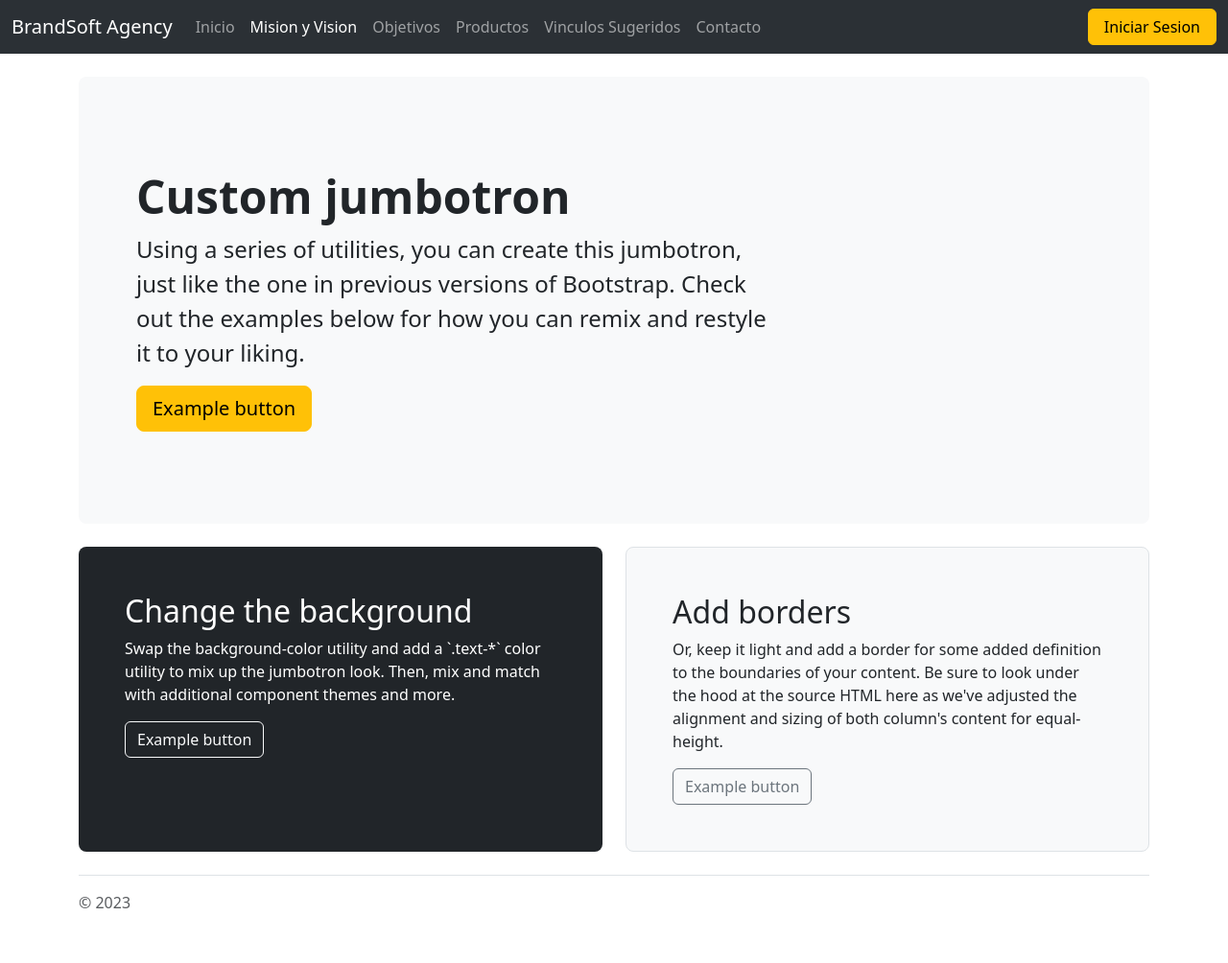
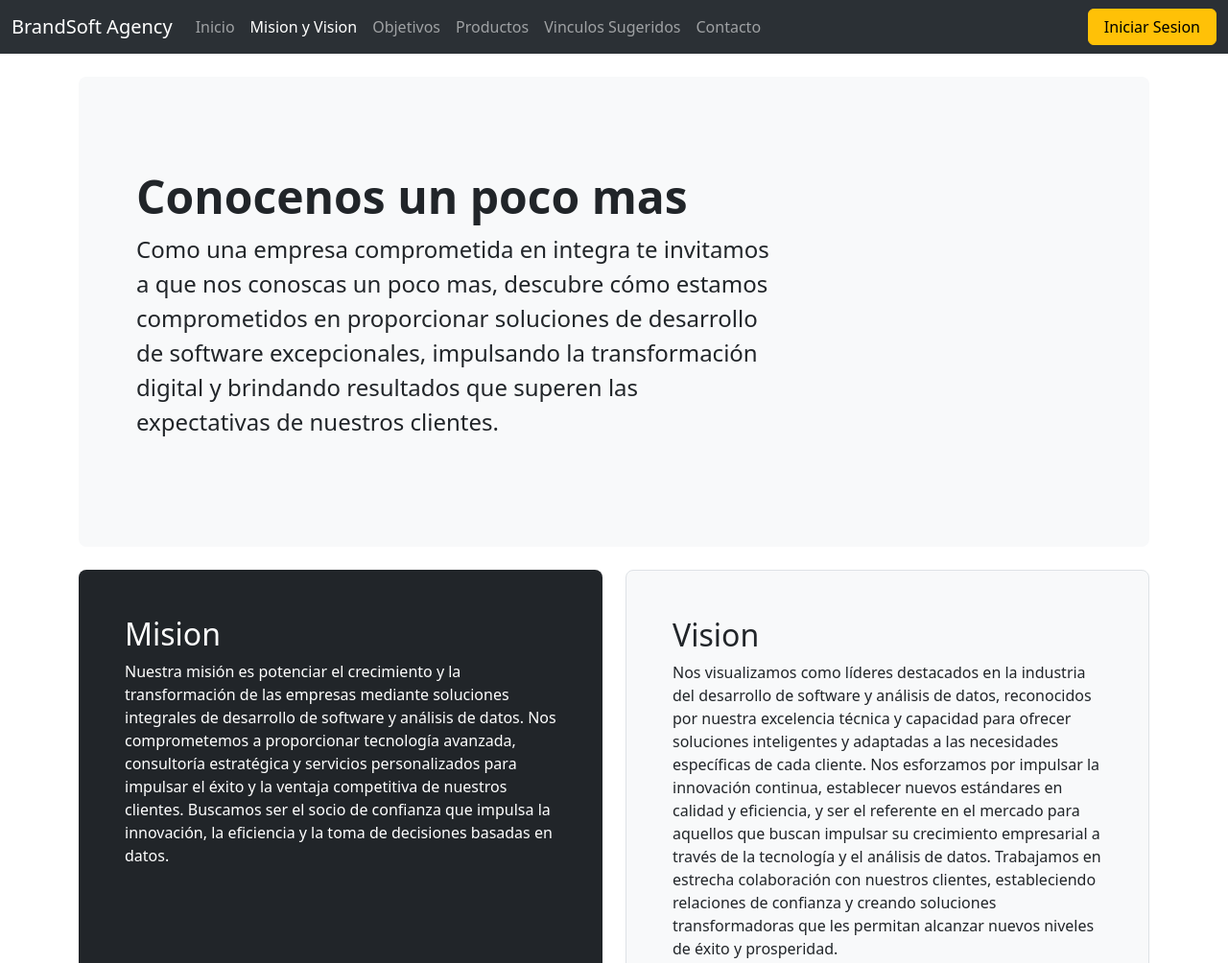
Before and after one commit to esdrasclth/WebPagesBasic_BrandSoft, a plain HTML site: page mision_vision.html in a window 1280 px wide. Shown: the top 1004 px of the page at 96% size. Drawn offline with nearby package versions, Linux system fonts and the light colour scheme.

Commit message:
finanlizando la pg de mision y vision

```diff
--- a/mision_vision.html
+++ b/mision_vision.html
@@ -56,37 +56,25 @@
         <div class="container py-4">
             <div class="p-5 mb-4 bg-body-tertiary rounded-3">
                 <div class="container-fluid py-5">
-                    <h1 class="display-5 fw-bold">Custom jumbotron</h1>
-                    <p class="col-md-8 fs-4">Using a series of utilities, you can create this jumbotron, just like the
-                        one in previous versions of Bootstrap. Check out the examples below for how you can remix and
-                        restyle it to your liking.</p>
-                    <button class="btn btn-warning btn-lg" type="button">Example button</button>
+                    <h1 class="display-5 fw-bold">Conocenos un poco mas</h1>
+                    <p class="col-md-8 fs-4">Como una empresa comprometida en integra te invitamos a que nos conoscas un poco mas, descubre cómo estamos comprometidos en proporcionar soluciones de desarrollo de software excepcionales, impulsando la transformación digital y brindando resultados que superen las expectativas de nuestros clientes.</p>
                 </div>
             </div>
 
             <div class="row align-items-md-stretch">
                 <div class="col-md-6">
                     <div class="h-100 p-5 text-bg-dark rounded-3">
-                        <h2>Change the background</h2>
-                        <p>Swap the background-color utility and add a `.text-*` color utility to mix up the jumbotron
-                            look. Then, mix and match with additional component themes and more.</p>
-                        <button class="btn btn-outline-light" type="button">Example button</button>
+                        <h2>Mision</h2>
+                        <p>Nuestra misión es potenciar el crecimiento y la transformación de las empresas mediante soluciones integrales de desarrollo de software y análisis de datos. Nos comprometemos a proporcionar tecnología avanzada, consultoría estratégica y servicios personalizados para impulsar el éxito y la ventaja competitiva de nuestros clientes. Buscamos ser el socio de confianza que impulsa la innovación, la eficiencia y la toma de decisiones basadas en datos.</p>
                     </div>
                 </div>
                 <div class="col-md-6">
                     <div class="h-100 p-5 bg-body-tertiary border rounded-3">
-                        <h2>Add borders</h2>
-                        <p>Or, keep it light and add a border for some added definition to the boundaries of your
-                            content. Be sure to look under the hood at the source HTML here as we've adjusted the
-                            alignment and sizing of both column's content for equal-height.</p>
-                        <button class="btn btn-outline-secondary" type="button">Example button</button>
+                        <h2>Vision</h2>
+                        <p>Nos visualizamos como líderes destacados en la industria del desarrollo de software y análisis de datos, reconocidos por nuestra excelencia técnica y capacidad para ofrecer soluciones inteligentes y adaptadas a las necesidades específicas de cada cliente. Nos esforzamos por impulsar la innovación continua, establecer nuevos estándares en calidad y eficiencia, y ser el referente en el mercado para aquellos que buscan impulsar su crecimiento empresarial a través de la tecnología y el análisis de datos. Trabajamos en estrecha colaboración con nuestros clientes, estableciendo relaciones de confianza y creando soluciones transformadoras que les permitan alcanzar nuevos niveles de éxito y prosperidad.</p>
                     </div>
                 </div>
             </div>
-
-            <footer class="pt-3 mt-4 text-body-secondary border-top">
-                &copy; 2023
-            </footer>
         </div>
     </main>
     <!--FIN-->
```
